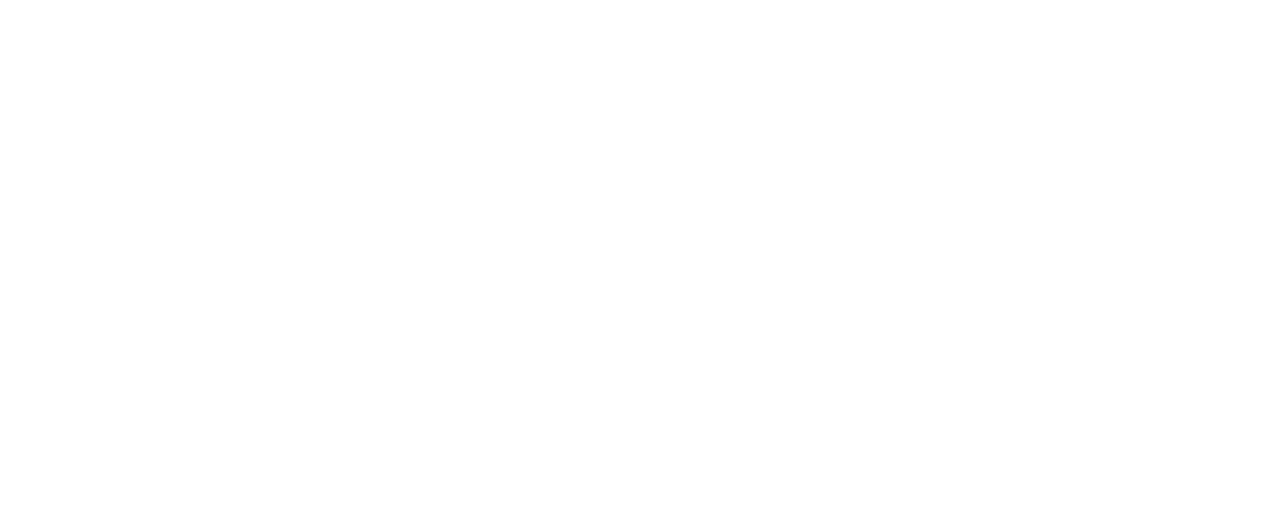
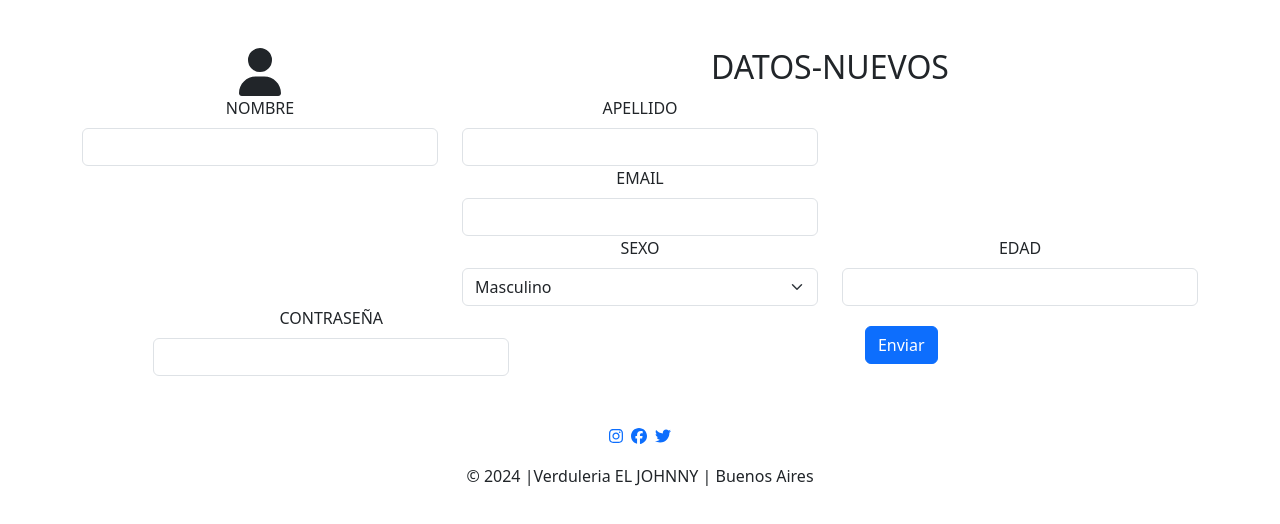
Before and after one commit to Gonchalo1/verduleriaFront-End, a React (Create React App) app: page /cambiarDatos in a window 1280 px wide. Before the commit this address had no page. Shown: the top 524 px of the page. Built offline with nearby package versions, Linux system fonts and the light colour scheme.

Commit message:
agregando carpeta nueva con actualizacion de datos

```diff
--- a/src/App.js
+++ b/src/App.js
@@ -6,20 +6,23 @@
 import Login from './loginRegistro/login';
 import Registro from './loginRegistro/registro';
 import Perfil from './perfil/perfil';
+import CambiarDatos from './cambiarDatos/cambiarDatos';
 import Nosotros from './sobreNosotros/nosotros';
 import Inicio from './inicio/inicio';
 import Footer from './footer/footer';
+
 
 function App() {
   return (
     <Router>
       <div className="App">
         <Routes>
+        <Route path="/perfil" element={<Perfil />} />
           <Route path="/" element={<Inicio />} />
           <Route path="/login" element={<Login />} />
           <Route path="/registro" element={<Registro />} />
-          <Route path="/perfil" element={<Perfil />} />
           <Route path="/nosotros" element={<Nosotros />} />
+          <Route path="/cambiarDatos" element={<CambiarDatos />} />
         </Routes>
 
       </div>
--- /dev/null
+++ b/src/cambiarDatos/cambiarDatos.js
@@ -0,0 +1,129 @@
+import React, { useState } from 'react';
+import { FontAwesomeIcon } from '@fortawesome/react-fontawesome';
+import { faUser } from '@fortawesome/free-solid-svg-icons';
+import Footer from '../footer/footer';
+
+
+function Perfil() {
+    const [nombre, setNombre] = useState('');
+    const [apellido, setApellido] = useState('');
+    const [email, setEmail] = useState('');
+    const [sexo, setSexo] = useState('');
+    const [edad, setEdad] = useState('');
+    const [contraseña, setContraseña] = useState('');
+
+
+    const handleNombreChange = (e) => {
+        setNombre(e.target.value);
+    };
+    const handleApellidoChange = (e) => {
+        setApellido(e.target.value);
+    };
+    const handleEmailChange = (e) => {
+        setEmail(e.target.value);
+    };
+    const handleSexoChange = (e) => {
+        setSexo(e.target.value);
+    };
+    const handleEdadChange = (e) => {
+        setEdad(e.target.value);
+    };
+    const handleContraseñaChange = (e) => {
+        setContraseña(e.target.value);
+    };
+
+
+
+    const handleSubmit = async (e) => {
+        e.preventDefault();
+
+        try {
+            const response = await fetch('http://127.0.0.1:8000/api/users', {
+                method: 'PUT',
+                headers: {
+                    'Content-Type': 'application/json',
+                },
+                body: JSON.stringify({
+                    name: nombre,
+                    apellido: apellido,
+                    email: email,
+                    password: contraseña,
+                    gender: sexo,
+                    age: edad,
+
+
+                }),
+            });
+            if (response.ok) {
+                alert('Actualización exitosa');
+
+                // Puedes redirigir al usuario a otra página aquí si es necesario
+            } else {
+                // Manejar errores, mostrar mensajes de error, etc.
+                alert('Error al cambiar los datos, probablemente tipeaste algo mal');
+            }
+        } catch (error) {
+            console.error('Error al enviar la solicitud:', error);
+            alert('Ocurrió un error al enviar la solicitud. Por favor, verifica tu conexión a Internet.');
+        }
+    };
+
+  return (
+    <form onSubmit={handleSubmit}>
+    <div className="container text-center mt-5">
+      <div className="row justify-content-start">
+        <div className="col-4">
+          <FontAwesomeIcon icon={faUser} size="3x" />
+        </div>
+        <div className="col-8">
+          <h2>DATOS-NUEVOS</h2>
+        </div>
+      </div>
+      <div className="row justify-content-start">
+        <div className="col-4">
+          <label htmlFor="exampleInputName1" className="form-label">NOMBRE</label><br/>
+          <input type="text" className="form-control" id="exampleInputName1" aria-describedby="nameHelp"  value={nombre} onChange={handleNombreChange} />
+        </div>
+        <div className="col-4">
+          <label htmlFor="exampleInputNickname1" className="form-label">APELLIDO</label><br/>
+          <input type="text" className="form-control" id="exampleInputNickname1" aria-describedby="nicknameHelp"  value={apellido} onChange={handleApellidoChange} />
+        </div>
+      </div>
+      <div className="row justify-content-center">
+        <div className="col-4">
+          <label htmlFor="exampleInputEmail1" className="form-label">EMAIL</label><br/>
+          <input type="email" className="form-control" id="exampleInputEmail1" aria-describedby="emailHelp"  value={email} onChange={handleEmailChange} />
+        </div>
+      </div>
+      <div className="row justify-content-end">
+        <div className="col-4">
+          <label htmlFor="exampleInputSex1" className="form-label">SEXO</label><br/>
+          <select className="form-select" id="exampleInputSex1" value={sexo} onChange={handleSexoChange}>
+        <option value="Masculino">Masculino</option>
+        <option value="Femenino">Femenino</option>
+        </select>
+        </div>
+        <div className="col-4">
+          <label htmlFor="exampleInputAge1" className="form-label">EDAD</label><br/>
+          <input type="number" className="form-control" id="exampleInputAge1" aria-describedby="emailHelp"  value={edad} onChange={handleEdadChange}  min="5" max="120" />
+        </div>
+      </div>
+      <div className="row justify-content-around">
+        <div className="col-4">
+          <label htmlFor="exampleInputPassword1" className="form-label">CONTRASEÑA</label><br/>
+          <input type="password" className="form-control" id="exampleInputPassword1" aria-describedby="emailHelp" value={contraseña} onChange={handleContraseñaChange}/>
+        </div>
+        <div className="col-5 mt-3">
+
+            <button type='submit' className="btn btn-primary m-1">Enviar</button>
+        </div>
+      </div>
+      <Footer/>
+    </div>
+    </form>
+
+
+  );
+}
+
+export default Perfil;
--- a/src/perfil/perfil.js
+++ b/src/perfil/perfil.js
@@ -1,5 +1,6 @@
 import React from 'react';
 import { FontAwesomeIcon } from '@fortawesome/react-fontawesome';
+import { Link } from 'react-router-dom'; // Importa Link desde react-router-dom
 import { faUser } from '@fortawesome/free-solid-svg-icons';
 import Footer from '../footer/footer';
 function Perfil() {
@@ -49,7 +50,10 @@
           <input type="password" className="form-control" id="exampleInputPassword1" aria-describedby="emailHelp" readOnly/>
         </div>
         <div className="col-5 mt-3">
-          <button className="btn btn-danger m-1">Cerrar sesión</button>
+        <Link to="/login"> {/* Utiliza Link para redirigir al usuario */}
+            <button className="btn btn-danger m-1">Cerrar sesión</button>
+          </Link>
+
           <button type="button" class="btn btn-info">Cambiar datos</button>
         </div>
       </div>
```
Also changed, not shown: diaAdia.txt, src/cambiarDatos/cambiarDatos.css (added).
